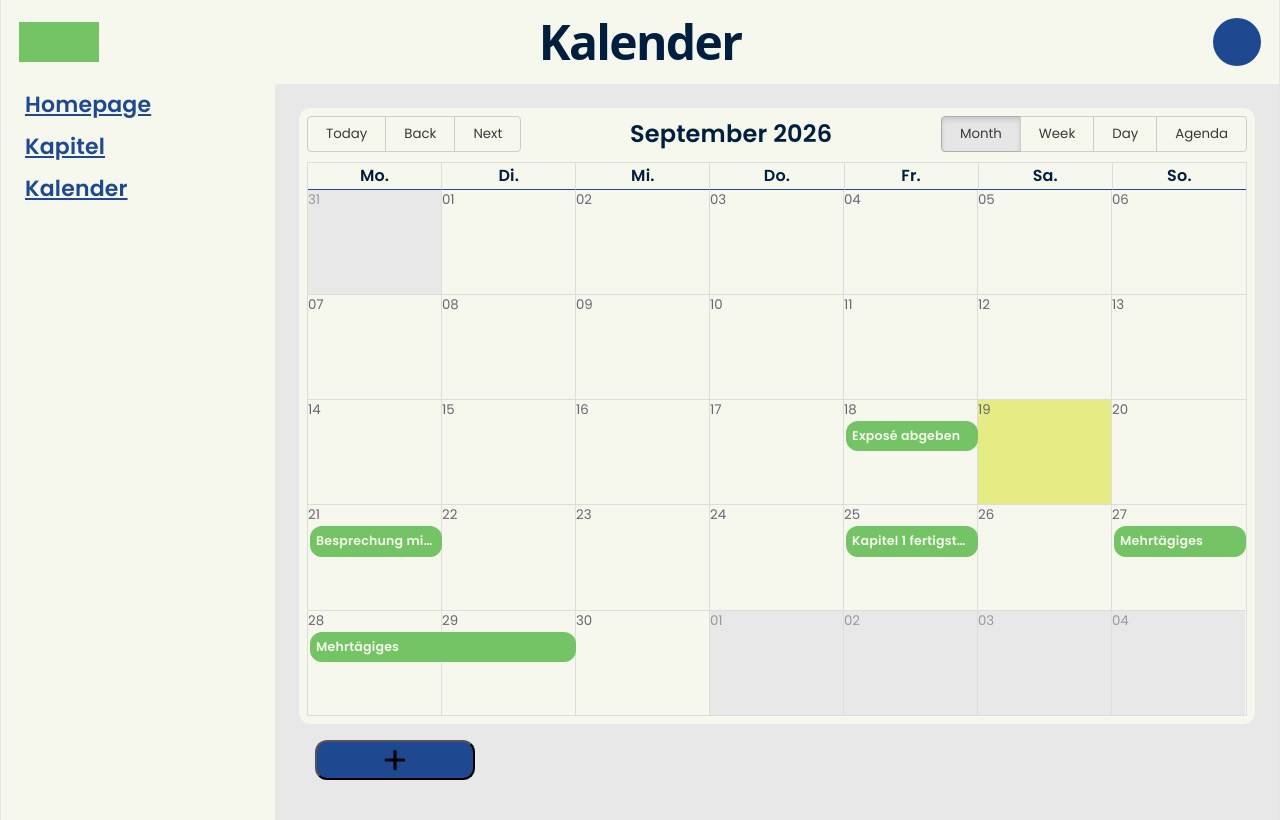
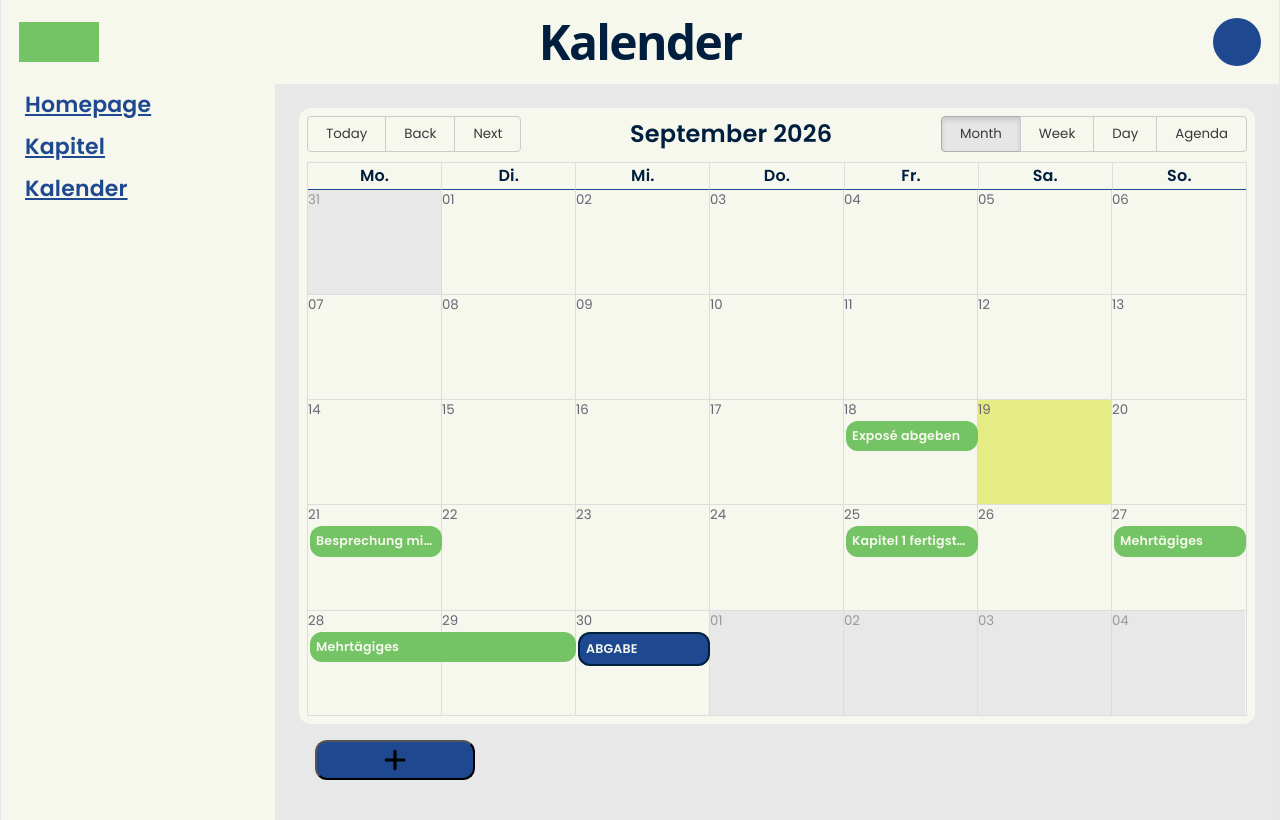
Before and after one commit to DerKeck05/MME_SS26_Gruppe_H_Thesis_expose, a React (Vite) app in the folder frontend/: page /calendar in a window 1280 px wide. Built offline with nearby package versions, Linux system fonts and the light colour scheme; no server answers.

Commit message:
Added Deadline styling

```diff
--- a/frontend/src/student_pages/calendar_pages/calendar-component.tsx
+++ b/frontend/src/student_pages/calendar_pages/calendar-component.tsx
@@ -17,25 +17,36 @@ export const dummyEvents: CalendarEvent[] = [
         id: 1,
         title: "Exposé abgeben",
         start: new Date(2026, 8, 18, 10, 0),
-        end: new Date(2026, 8, 18, 11, 0)
+        end: new Date(2026, 8, 18, 11, 0),
+        type: "normal"
     },
     {
         id: 2,
         title: "Besprechung mit Betreuer",
         start: new Date(2026, 8, 21, 14, 0),
-        end: new Date(2026, 8, 21, 15, 30)
+        end: new Date(2026, 8, 21, 15, 30),
+        type: "normal"
     },
     {
         id: 3,
         title: "Kapitel 1 fertigstellen",
         start: new Date(2026, 8, 25, 9, 0),
-        end: new Date(2026, 8, 25, 12, 0)
+        end: new Date(2026, 8, 25, 12, 0),
+        type: "normal"
     },
     {
         id: 4,
         title: "Mehrtägiges",
         start: new Date(2026, 8, 27, 11, 0),
         end: new Date(2026, 8, 29, 10, 0),
+        type: "normal",
+    },
+    {
+        id: 5,
+        title: "ABGABE",
+        start: new Date(2026, 8, 30, 0, 1),
+        end: new Date(2026, 8, 30, 23, 59),
+        type: "deadline"
     }
 ];
 
@@ -71,14 +82,23 @@ const dummyEntries: CalendarEntry[] = [
         startDate: new Date(2026, 8, 27, 11, 0).toISOString(),
         endDate: new Date(2026, 8, 29, 10, 0).toISOString(),
         thesisId: 1
+    },
+    {
+        id: 5,
+        title: "ABGABE",
+        description: "",
+        startDate: new Date(2026, 8, 30, 0, 1).toISOString(),
+        endDate: new Date(2026, 8, 30, 23, 59).toISOString(),
+        thesisId: 1,
     }
 ]
 
-interface CalendarEvent {
+export interface CalendarEvent {
     id: number;
     title: string;
     start: Date;
     end: Date;
+    type: "normal" | "deadline";
 }
 
 function CalendarComponent(/*thesisId: number*/) {
@@ -90,6 +110,7 @@ function CalendarComponent(/*thesisId: number*/) {
     const [detailEntry, setDetailEntry] = useState<CalendarEntry | null>(null);
     const [selectedEvent, setSelectedEvent] = useState<CalendarEvent | null>(null);
 
+    //TODO Abgabe Datum aus Database ziehen und einbauen
 
     /*
     useEffect(() => {
@@ -146,6 +167,17 @@ function CalendarComponent(/*thesisId: number*/) {
                     onSelectSlot={() => {
                         setSelectedEvent(null);
                     }}
+                    eventPropGetter={(e) => {
+                        switch (e.type) {
+                            case "deadline":
+                                return {
+                                    className: "deadline",
+                                };
+
+                            default:
+                                return {};
+                        }
+                    }}
 
                     selectable={true}
                 />
--- a/frontend/src/student_pages/calendar_pages/calendar-styling.css
+++ b/frontend/src/student_pages/calendar_pages/calendar-styling.css
@@ -77,3 +77,8 @@ Klasse	            Was wird verändert?
     font-weight: 500;
     white-space: normal;
 }
+
+.deadline {
+    background-color: var(--night-blue);
+    border: 2px var(--dark-blue) solid;
+}
--- a/frontend/src/student_pages/student_dashboard/cards/calendar-preview.tsx
+++ b/frontend/src/student_pages/student_dashboard/cards/calendar-preview.tsx
@@ -2,8 +2,9 @@ import { Calendar, momentLocalizer } from "react-big-calendar";
 import moment from "moment";
 import "moment/locale/de";
 import "react-big-calendar/lib/css/react-big-calendar.css";
+import "../../calendar_pages/calendar-styling.css";
 import {/* useEffect, */useState } from "react";
-import {dummyEvents} from "../../calendar_pages/calendar-component.tsx";
+import {type CalendarEvent, dummyEvents} from "../../calendar_pages/calendar-component.tsx";
 import {useNavigate} from "react-router-dom";
 /*import {
     type CalendarEntry,
@@ -11,13 +12,6 @@ import {useNavigate} from "react-router-dom";
 } from "../../apis/calendar-api.ts";
 */
 const localizer = momentLocalizer(moment);
-
-interface CalendarEvent {
-    id: number;
-    title: string;
-    start: Date;
-    end: Date;
-}
 
 function CalendarPreview(/*{ thesisId }: { thesisId: number }*/) {
     const [events/*, setEvents*/] = useState<CalendarEvent[]>(dummyEvents);
@@ -66,6 +60,18 @@ function CalendarPreview(/*{ thesisId }: { thesisId: number }*/) {
                     view="week"
                     style={{ height: 440}}
 
+                    eventPropGetter={(e) => {
+                        switch (e.type) {
+                            case "deadline":
+                                return {
+                                    className: "deadline",
+                                };
+
+                            default:
+                                return {};
+                        }
+                    }}
+
                     min={new Date(1970, 0, 1, 8, 0)}
                     max={new Date(1970, 0, 1, 20, 0)}
 
```
